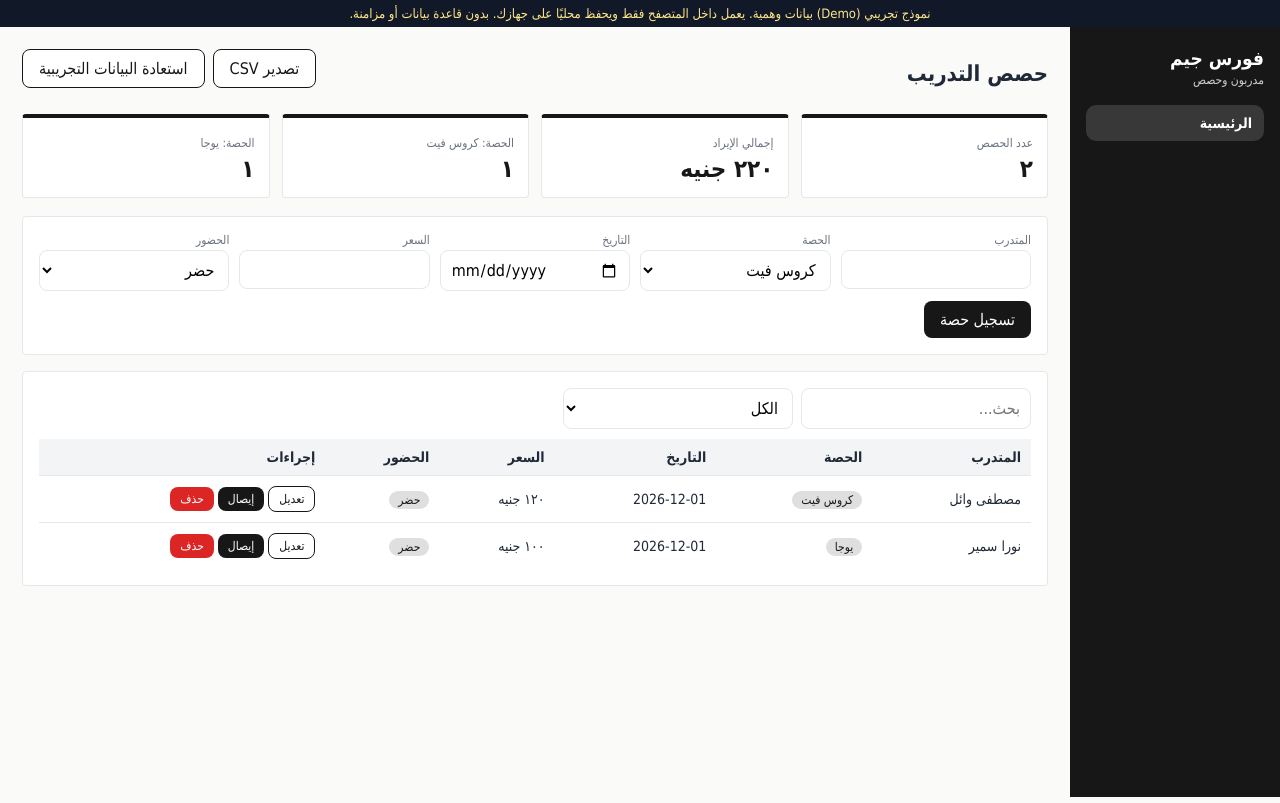
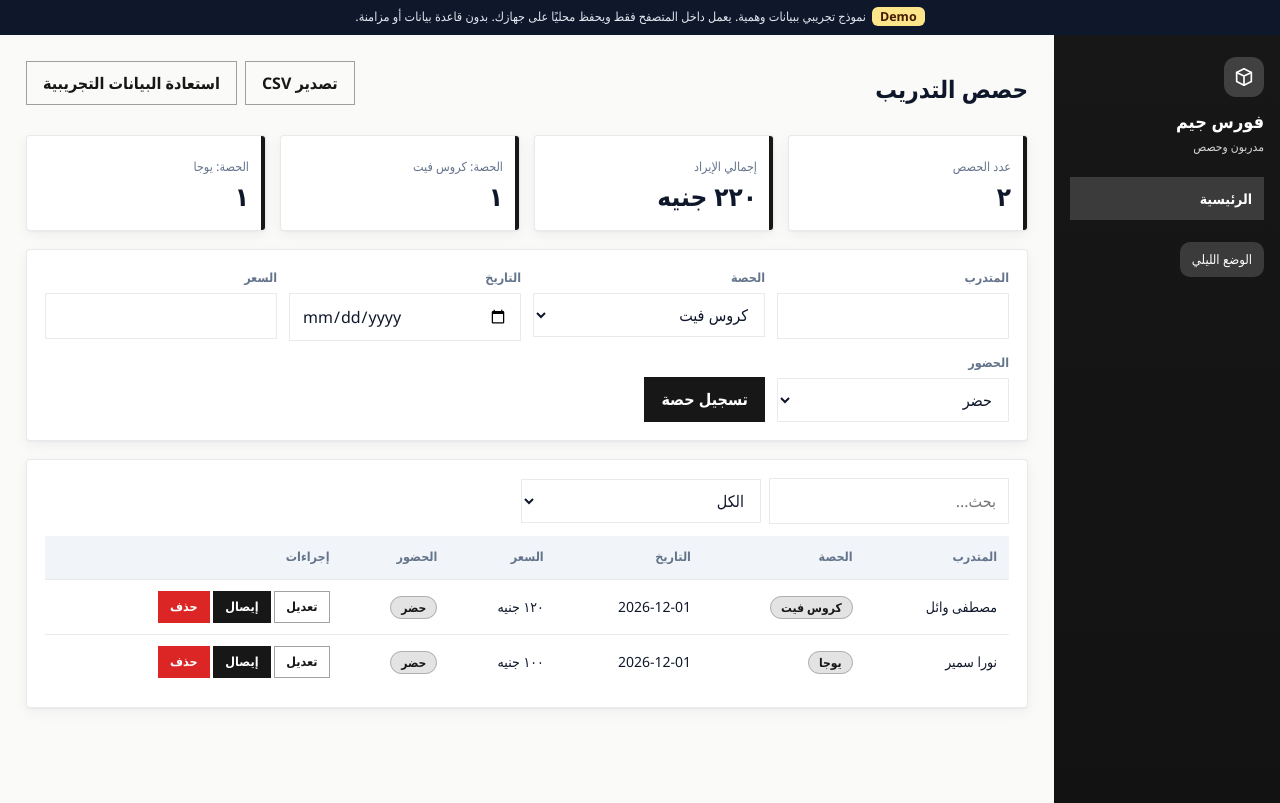
Before and after one commit to osama-web-demos/osama-web-demos.github.io, a plain HTML site: page demos/15-gymfit.html in a window 1280 px wide. Drawn offline with Linux system fonts and the light colour scheme.

Commit message:
Update 15-gymfit.html

```diff
--- a/demos/15-gymfit.html
+++ b/demos/15-gymfit.html
@@ -5,42 +5,54 @@
 <meta name="viewport" content="width=device-width,initial-scale=1">
 <title>فورس جيم | نموذج تجريبي</title>
 <style>
-:root{--p:#171717;--p2:#f59e0b;--bg:#fafaf9;--card:#fff;--tx:#1f2937;--mu:#6b7280;--bd:#e5e7eb;--r:4px}
-*{box-sizing:border-box}body{margin:0;font-family:Tahoma,"Segoe UI",Arial,sans-serif;background:var(--bg);color:var(--tx)}
-.demo-bar{background:#111827;color:#fde68a;font-size:13px;text-align:center;padding:6px 10px}
+:root{--p:#171717;--p2:#f59e0b;--bg:#fafaf9;--card:#fff;--tx:#0f172a;--mu:#64748b;--bd:rgba(15,23,42,.09);--r:4px;--r2:calc(var(--r) - 4px);--sh:0 1px 2px rgba(15,23,42,.04),0 4px 14px rgba(15,23,42,.05);--ease:cubic-bezier(.16,1,.3,1);--hd:#f1f5f9;--in:#fff}
+[data-theme=dark]{--bg:#09090b;--card:#121215;--tx:#f1f5f9;--mu:#94a3b8;--bd:rgba(255,255,255,.09);--sh:inset 0 1px 0 rgba(255,255,255,.05),0 8px 24px rgba(0,0,0,.35);--hd:#1a1a20;--in:#17171c;color-scheme:dark}
+*{box-sizing:border-box}html{scroll-behavior:smooth}body{margin:0;font-family:"Segoe UI",Tahoma,Arial,sans-serif;background:var(--bg);color:var(--tx);line-height:1.65;letter-spacing:0;transition:background .2s,color .2s}
+:focus-visible{outline:none;box-shadow:0 0 0 3px color-mix(in srgb,var(--p) 30%,transparent)}
+.demo-bar{background:#0f172a;color:#e2e8f0;font-size:12.5px;text-align:center;padding:7px 10px}.demo-bar b{background:#fde68a;color:#451a03;border-radius:6px;padding:1px 8px;margin-inline-end:6px}
 .demo-bar a{color:#fff}
-.wrap{display:flex;min-height:calc(100vh - 30px)}
-.side{background:var(--p);color:#fff;padding:20px 16px;min-width:210px}
-.side h1{font-size:19px;margin:0 0 4px}.side p{margin:0 0 18px;font-size:12px;opacity:.8}
-.side .nav b{display:block;padding:10px 12px;border-radius:10px;background:rgba(255,255,255,.14);font-size:14px;margin-bottom:6px}
-.main{flex:1;padding:22px;max-width:1100px}
-.top{display:flex;justify-content:space-between;align-items:center;gap:10px;flex-wrap:wrap;margin-bottom:16px}
-.top h2{margin:0;font-size:22px}
-.stats{display:grid;grid-template-columns:repeat(auto-fit,minmax(170px,1fr));gap:12px;margin-bottom:18px}
-.st{background:var(--card);border:1px solid var(--bd);border-radius:var(--r);padding:14px;border-top:4px solid var(--p)}
-.st small{color:var(--mu);font-size:12px}.st div{font-size:24px;font-weight:700;margin-top:4px;color:var(--p)}
-.card{background:var(--card);border:1px solid var(--bd);border-radius:var(--r);padding:16px;margin-bottom:16px}
-form.f{display:grid;grid-template-columns:repeat(auto-fit,minmax(180px,1fr));gap:10px}
-label{font-size:12px;color:var(--mu);display:block;margin-bottom:3px}
-input,select{width:100%;padding:9px 10px;border:1px solid var(--bd);border-radius:8px;font:inherit;background:#fff}
-input:focus,select:focus{outline:2px solid var(--p2);border-color:transparent}
-.btn{background:var(--p);color:#fff;border:0;padding:9px 16px;border-radius:8px;cursor:pointer;font:inherit}
-.btn.o{background:#fff;color:var(--p);border:1px solid var(--p)}.btn.s{padding:5px 10px;font-size:12px}.btn.d{background:#dc2626}
-.tools{display:flex;gap:8px;flex-wrap:wrap;margin-bottom:10px}.tools input,.tools select{max-width:230px}
-.tw{overflow-x:auto}table{width:100%;border-collapse:collapse;font-size:14px}
-th{background:#f3f4f6;text-align:right;padding:10px;white-space:nowrap}td{padding:10px;border-top:1px solid var(--bd);white-space:nowrap}
-.tag{padding:2px 9px;border-radius:99px;font-size:12px;background:color-mix(in srgb,var(--p) 14%,white);color:var(--p)}
-.empty{text-align:center;color:var(--mu);padding:24px}
+.wrap{display:flex;min-height:calc(100vh - 32px)}
+.side{background:linear-gradient(180deg,var(--p),color-mix(in srgb,var(--p) 78%,#000));color:#fff;padding:22px 16px;min-width:226px}
+.logo{width:40px;height:40px;border-radius:12px;background:rgba(255,255,255,.18);display:grid;place-items:center;margin-bottom:12px}.logo svg{width:22px;height:22px;stroke:#fff;fill:none;stroke-width:1.8;stroke-linecap:round;stroke-linejoin:round}
+.side h1{font-size:18px;margin:0 0 4px;line-height:1.35}.side p{margin:0 0 20px;font-size:12px;opacity:.82}
+.side .nav b{display:block;padding:10px 12px;border-radius:var(--r2);background:rgba(255,255,255,.16);font-size:14px;margin-bottom:6px;font-weight:600}
+.main{flex:1;padding:26px;max-width:1120px}
+.top{display:flex;justify-content:space-between;align-items:center;gap:10px;flex-wrap:wrap;margin-bottom:18px}.top h2{margin:0;font-size:24px;line-height:1.25}
+.stats{display:grid;grid-template-columns:repeat(auto-fit,minmax(180px,1fr));gap:14px;margin-bottom:18px}
+.st{background:var(--card);border:1px solid var(--bd);border-radius:var(--r);padding:16px;box-shadow:var(--sh);position:relative;overflow:hidden;transition:transform .18s var(--ease)}.st:hover{transform:translateY(-2px)}
+.st:before{content:"";position:absolute;inset-inline-start:0;top:0;bottom:0;width:4px;background:var(--p)}
+.st small{color:var(--mu);font-size:12.5px}.st div{font-size:26px;font-weight:700;margin-top:2px;font-variant-numeric:tabular-nums;line-height:1.3}
+.card{background:var(--card);border:1px solid var(--bd);border-radius:var(--r);padding:18px;margin-bottom:18px;box-shadow:var(--sh)}
+form.f{display:grid;grid-template-columns:repeat(auto-fit,minmax(190px,1fr));gap:12px}
+label{font-size:12.5px;color:var(--mu);display:block;margin-bottom:4px;font-weight:600}
+input,select{width:100%;min-height:42px;padding:9px 12px;border:1px solid var(--bd);border-radius:var(--r2);font:inherit;background:var(--in);color:var(--tx);transition:border-color .18s,box-shadow .18s}
+input:focus,select:focus{border-color:var(--p);box-shadow:0 0 0 3px color-mix(in srgb,var(--p) 22%,transparent);outline:none}
+input.bad{border-color:#dc2626}.err{color:#dc2626;font-size:12px;min-height:16px}
+.btn{background:var(--p);color:#fff;border:1px solid transparent;min-height:40px;padding:8px 16px;border-radius:var(--r2);cursor:pointer;font:inherit;font-weight:600;transition:all .18s var(--ease)}
+.btn:hover{filter:brightness(1.08);transform:translateY(-1px)}.btn:active{transform:scale(.97)}
+.btn.o{background:transparent;color:var(--p);border-color:color-mix(in srgb,var(--p) 40%,transparent)}.btn.s{min-height:32px;padding:4px 11px;font-size:12.5px}.btn.d{background:#dc2626}
+.tools{display:flex;gap:8px;flex-wrap:wrap;margin-bottom:12px;align-items:center}.tools input,.tools select{max-width:240px}
+.tw{overflow-x:auto;border-radius:var(--r2)}table{width:100%;border-collapse:collapse;font-size:14px;font-variant-numeric:tabular-nums}
+th{background:var(--hd);text-align:right;padding:11px 12px;white-space:nowrap;font-size:12.5px;color:var(--mu);font-weight:700}td{padding:11px 12px;border-top:1px solid var(--bd);white-space:nowrap}
+tbody tr{transition:background .15s}tbody tr:hover{background:color-mix(in srgb,var(--p) 5%,transparent)}
+.tag{padding:2px 10px;border-radius:99px;font-size:12px;font-weight:600;background:color-mix(in srgb,var(--p) 12%,var(--card));color:var(--p);border:1px solid color-mix(in srgb,var(--p) 25%,transparent)}
+.empty{text-align:center;color:var(--mu);padding:34px 10px}.empty svg{width:44px;height:44px;stroke:var(--mu);fill:none;stroke-width:1.4;display:block;margin:0 auto 8px;opacity:.7}
+.tg{position:fixed;inset-inline-start:18px;bottom:18px;display:grid;gap:8px;z-index:50}.toast{background:#0f172a;color:#fff;padding:11px 16px;border-radius:12px;font-size:14px;box-shadow:0 12px 30px rgba(0,0,0,.25);animation:in .3s var(--ease)}.toast.e{background:#b91c1c}
+@keyframes in{from{opacity:0;transform:translateY(10px) scale(.96)}to{opacity:1;transform:none}}
+.mo{position:fixed;inset:0;background:rgba(2,6,23,.55);display:none;place-items:center;z-index:60;padding:16px}.mo.on{display:grid}.md{background:var(--card);border-radius:18px;padding:22px;max-width:380px;width:100%;box-shadow:0 24px 60px rgba(0,0,0,.35);animation:in .25s var(--ease)}.md h3{margin:0 0 6px}.md p{color:var(--mu);margin:0 0 16px}.md .r{display:flex;gap:8px;justify-content:flex-start}
+.th{background:rgba(255,255,255,.16);border:0;color:#fff;border-radius:10px;padding:7px 12px;cursor:pointer;font:inherit;font-size:13px;margin-top:16px;transition:all .18s var(--ease)}.th:active{transform:scale(.97)}
 .rc{display:none}
-@media(max-width:760px){.wrap{display:block}.side{display:flex;align-items:center;justify-content:space-between;min-width:0}.side p,.side .nav{display:none}.main{padding:14px}}
-@media print{body *{visibility:hidden}.rc,.rc *{visibility:visible}.rc{display:block;position:absolute;inset:0;padding:30px}.demo-bar{display:none}}
+@media(max-width:760px){.wrap{display:block}.side{display:flex;align-items:center;justify-content:space-between;min-width:0;padding:12px 16px}.side p,.side .nav,.logo{display:none}.side .th{margin:0}.main{padding:14px}.top h2{font-size:20px}}
+@media(prefers-reduced-motion:reduce){*{animation:none!important;transition:none!important}}
+::-webkit-scrollbar{height:6px;width:6px}::-webkit-scrollbar-thumb{background:var(--bd);border-radius:6px}
+@media print{body *{visibility:hidden}.rc,.rc *{visibility:visible}.rc{display:block;position:absolute;inset:0;padding:30px;color:#000;background:#fff}.demo-bar{display:none}}
 .rc h3{text-align:center;margin:0 0 4px}.rc .l{display:flex;justify-content:space-between;border-bottom:1px dashed #999;padding:6px 0}
 </style>
 </head>
 <body>
-<div class="demo-bar">نموذج تجريبي (Demo) بيانات وهمية. يعمل داخل المتصفح فقط ويحفظ محليًا على جهازك. بدون قاعدة بيانات أو مزامنة.</div>
+<div class="demo-bar"><b>Demo</b>نموذج تجريبي ببيانات وهمية. يعمل داخل المتصفح فقط ويحفظ محليًا على جهازك. بدون قاعدة بيانات أو مزامنة.</div>
 <div class="wrap">
-<aside class="side"><h1>فورس جيم</h1><p>مدربون وحصص</p><div class="nav"><b>الرئيسية</b></div></aside>
+<aside class="side"><div class="logo"><svg viewBox="0 0 24 24"><path d="M4 7l8-4 8 4v10l-8 4-8-4z"/><path d="M4 7l8 4 8-4M12 11v10"/></svg></div><h1>فورس جيم</h1><p>مدربون وحصص</p><div class="nav"><b>الرئيسية</b></div><button class="th" id="theme" aria-label="تبديل الوضع الليلي">الوضع الليلي</button></aside>
 <main class="main">
 <div class="top"><h2>حصص التدريب</h2><div class="tools"><button class="btn o" id="csv">تصدير CSV</button><button class="btn o" id="reset">استعادة البيانات التجريبية</button></div></div>
 <div class="stats" id="stats"></div>
@@ -48,10 +60,10 @@ th{background:#f3f4f6;text-align:right;padding:10px;white-space:nowrap}td{paddin
 <div class="card">
 <div class="tools"><input id="q" placeholder="بحث..."><select id="fil"></select></div>
 <div class="tw"><table><thead id="th"></thead><tbody id="tb"></tbody></table></div>
-<div class="empty" id="em" style="display:none">لا توجد نتائج</div>
+<div class="empty" id="em" style="display:none"><svg viewBox="0 0 24 24"><circle cx="11" cy="11" r="7"/><path d="M21 21l-4.3-4.3"/></svg><b>لا توجد نتائج</b><div>جرّب تغيير البحث أو أضف سجلاً جديداً.</div></div>
 </div>
 </main></div>
-<div class="rc" id="rc"></div>
+<div class="rc" id="rc"></div><div class="tg" id="tg" aria-live="polite"></div><div class="mo" id="mo"><div class="md" role="dialog" aria-modal="true"><h3 id="mt"></h3><p id="mp"></p><div class="r"><button class="btn d" id="my">تأكيد</button><button class="btn o" id="mn">رجوع</button></div></div></div>
 <script>
 const CFG={"key": "gymfit", "title": "فورس جيم", "fields": [{"k": "name", "l": "المتدرب", "t": "text"}, {"k": "cls", "l": "الحصة", "t": "select", "o": ["كروس فيت", "يوجا", "كارديو", "حديد"]}, {"k": "date", "l": "التاريخ", "t": "date"}, {"k": "fee", "l": "السعر", "t": "number", "u": "جنيه", "sum": true}, {"k": "st", "l": "الحضور", "t": "select", "o": ["حضر", "لم يحضر"]}], "cols": ["name", "cls", "date", "fee", "st"], "seed": [{"name": "مصطفى وائل", "cls": "كروس فيت", "date": "2026-12-01", "fee": 120, "st": "حضر"}, {"name": "نورا سمير", "cls": "يوجا", "date": "2026-12-01", "fee": 100, "st": "حضر"}], "countLabel": "عدد الحصص", "sumLabel": "إجمالي الإيراد", "receipt": "إيصال", "addLabel": "تسجيل حصة"};
 const KEY="demo_"+CFG.key;
@@ -60,12 +72,18 @@ let editId=null;
 const $=s=>document.querySelector(s);
 const save=()=>localStorage.setItem(KEY,JSON.stringify(rows));
 const esc=s=>String(s??"").replace(/[&<>"]/g,c=>({"&":"&amp;","<":"&lt;",">":"&gt;",'"':"&quot;"}[c]));
+const toast=(m,e)=>{const t=document.createElement("div");t.className="toast"+(e?" e":"");t.textContent=m;$("#tg").appendChild(t);setTimeout(()=>t.remove(),2800)};
+let _y=null;const ask=(t,p,f)=>{$("#mt").textContent=t;$("#mp").textContent=p;$("#mo").classList.add("on");_y=f;$("#my").focus()};
+$("#mn").onclick=()=>$("#mo").classList.remove("on");$("#my").onclick=()=>{$("#mo").classList.remove("on");_y&&_y()};
+document.addEventListener("keydown",e=>{if(e.key==="Escape")$("#mo").classList.remove("on")});
+const TK="demo_theme";if(localStorage.getItem(TK)==="dark")document.documentElement.dataset.theme="dark";
+$("#theme").onclick=()=>{const d=document.documentElement.dataset.theme==="dark";document.documentElement.dataset.theme=d?"":"dark";localStorage.setItem(TK,d?"":"dark")};
 const fmt=n=>Number(n||0).toLocaleString("ar-EG");
 function buildForm(){
  $("#form").innerHTML=CFG.fields.map(f=>`<div><label>${f.l}</label>`+(f.t==="select"?`<select name="${f.k}">${f.o.map(o=>`<option>${o}</option>`).join("")}</select>`:`<input name="${f.k}" type="${f.t}" ${f.t==="number"?'min="0"':''} ${f.req===false?"":"required"} value="${f.d||""}">`)+`</div>`).join("")+`<div style="align-self:end"><button class="btn" id="sub">${CFG.addLabel}</button> <button type="button" class="btn o" id="cancel" style="display:none">إلغاء</button></div>`;
- $("#form").onsubmit=e=>{e.preventDefault();const d={};CFG.fields.forEach(f=>{const v=$("#form").elements[f.k].value;d[f.k]=f.t==="number"?Number(v):v});
+ $("#form").onsubmit=e=>{e.preventDefault();const wasEdit=editId!==null;const d={};CFG.fields.forEach(f=>{const v=$("#form").elements[f.k].value;d[f.k]=f.t==="number"?Number(v):v});
   if(editId){rows=rows.map(r=>r.id===editId?{...r,...d}:r);editId=null}else{rows.unshift({id:Date.now(),...d})}
-  save();$("#form").reset();$("#sub").textContent=CFG.addLabel;$("#cancel").style.display="none";render()};
+  save();toast(wasEdit?"تم حفظ التعديل":"تمت الإضافة بنجاح");$("#form").reset();$("#sub").textContent=CFG.addLabel;$("#cancel").style.display="none";render()};
  $("#cancel").onclick=()=>{editId=null;$("#form").reset();$("#sub").textContent=CFG.addLabel;$("#cancel").style.display="none"};
  const sf=CFG.fields.find(f=>f.t==="select");
  $("#fil").innerHTML=`<option value="">الكل</option>`+(sf?sf.o.map(o=>`<option>${o}</option>`).join(""):"");
@@ -84,11 +102,11 @@ function render(){
  $("#stats").innerHTML=s;
 }
 window.ed=id=>{const r=rows.find(x=>x.id===id);editId=id;CFG.fields.forEach(f=>$("#form").elements[f.k].value=r[f.k]);$("#sub").textContent="حفظ التعديل";$("#cancel").style.display="";scrollTo({top:0,behavior:"smooth"})};
-window.del=id=>{if(confirm("حذف هذا السجل؟")){rows=rows.filter(r=>r.id!==id);save();render()}};
+window.del=id=>ask("حذف السجل؟","لن يمكن التراجع عن الحذف داخل هذا النموذج التجريبي.",()=>{rows=rows.filter(r=>r.id!==id);save();render();toast("تم حذف السجل")});
 window.rc=id=>{const r=rows.find(x=>x.id===id);$("#rc").innerHTML=`<h3>${CFG.title}</h3><p style="text-align:center;margin:0 0 12px;color:#666">إيصال تجريبي - بيانات وهمية</p>`+CFG.fields.map(f=>`<div class="l"><span>${f.l}</span><b>${esc(r[f.k])}${f.t==="number"&&f.u?" "+f.u:""}</b></div>`).join("")+`<p style="text-align:center;margin-top:16px;color:#666">رقم الإيصال: ${String(r.id).slice(-5)} | ${new Date().toLocaleDateString("ar-EG")}</p>`;print()};
 $("#q").oninput=render;$("#fil").onchange=render;
 $("#csv").onclick=()=>{const h=CFG.fields.map(f=>f.l).join(",");const b=rows.map(r=>CFG.fields.map(f=>'"'+String(r[f.k]).replace(/"/g,'""')+'"').join(",")).join("\n");const a=document.createElement("a");a.href=URL.createObjectURL(new Blob(["\ufeff"+h+"\n"+b],{type:"text/csv"}));a.download=CFG.key+".csv";a.click()};
-$("#reset").onclick=()=>{if(confirm("استعادة البيانات التجريبية؟")){rows=CFG.seed.map((r,i)=>({id:i+1,...r}));save();render()}};
+$("#reset").onclick=()=>ask("استعادة البيانات التجريبية؟","سيتم استبدال بياناتك المحلية بالبيانات الأصلية.",()=>{rows=CFG.seed.map((r,i)=>({id:i+1,...r}));save();render();toast("تمت الاستعادة")});
 buildForm();render();
 </script>
 </body></html>
```
